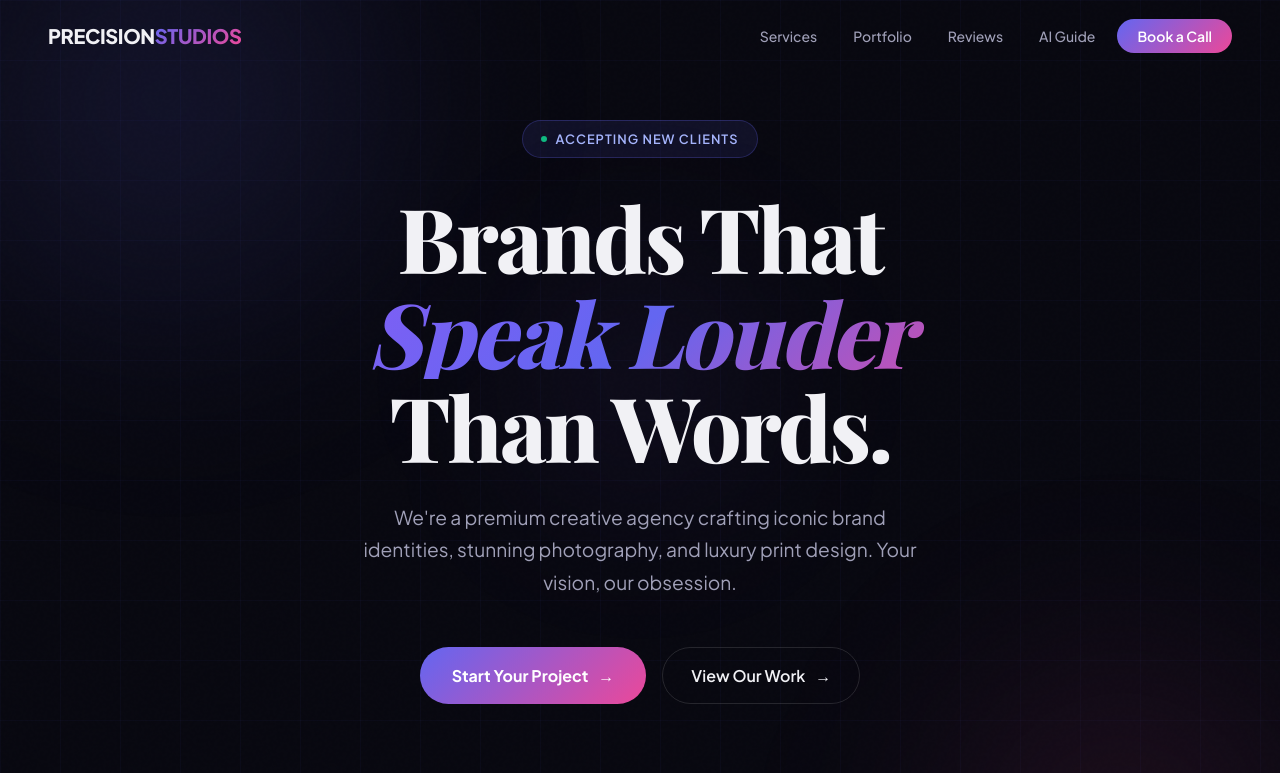
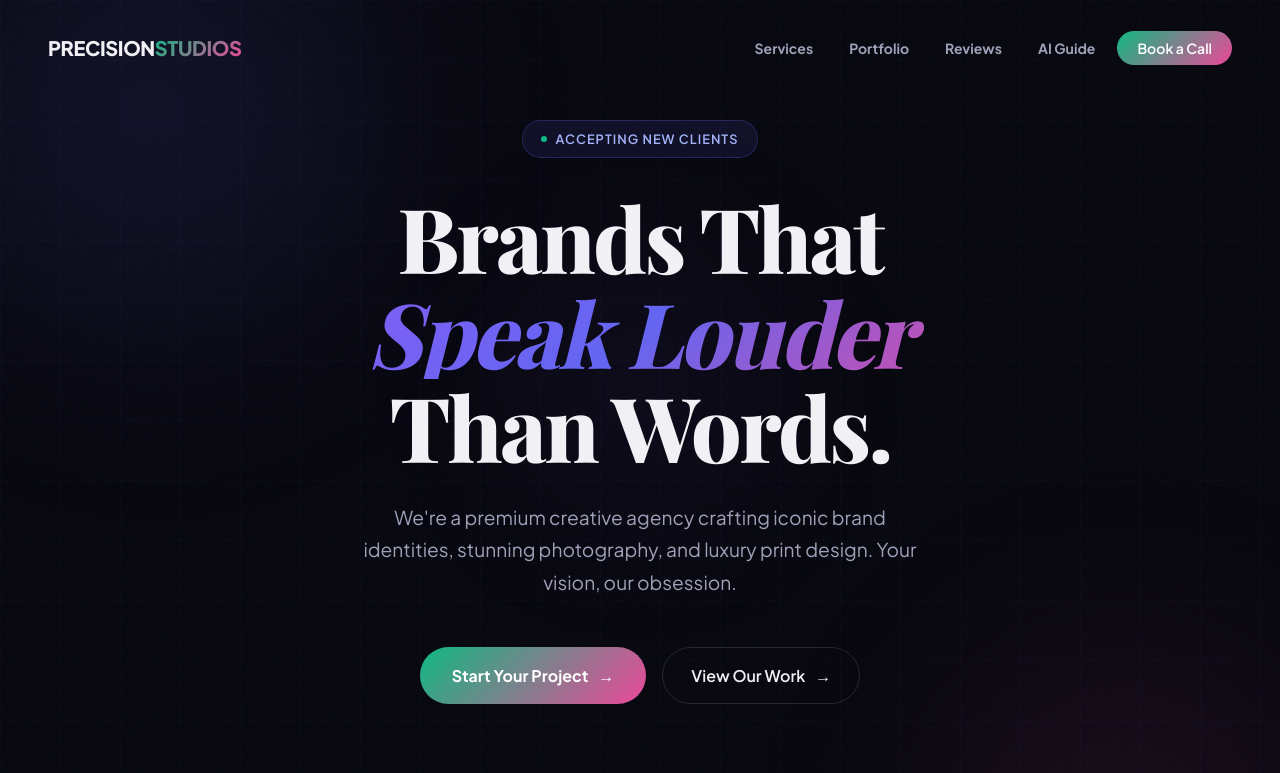
Before and after one commit to abdulwasirhabib92-sketch/Weby-Gury, a plain HTML site: page index.html in a window 1280 px wide. Shown: the top 773 px of the page. Drawn offline with nearby package versions, Linux system fonts and the light colour scheme; a web font is replaced by a local one.

Commit message:
Update index.html

```diff
--- a/index.html
+++ b/index.html
@@ -52,7 +52,7 @@
   --text:      #F1F1F5;
   --text2:     #A0A0B8;
   --text3:     #606078;
-  --glow:      linear-gradient(135deg, #6366F1 0%, #EC4899 100%);
+  --glow:      linear-gradient(135deg, #10B981 0%, #EC4899 100%);
   --glow2:     linear-gradient(135deg, #8B5CF6 0%, #6366F1 50%, #EC4899 100%);
   --card-glow: 0 0 40px rgba(99,102,241,0.08);
   --radius:    16px;
@@ -107,7 +107,7 @@ body::before {
 #navbar {
   position: fixed; top: 0; left: 0; right: 0; z-index: 1000;
   padding: 0 clamp(16px, 4vw, 48px);
-  height: 72px;
+  height: 95px;
   display: flex; align-items: center; justify-content: space-between;
   transition: all 0.4s var(--ease);
 }
@@ -133,7 +133,7 @@ body::before {
 }
 .nav-links a {
   color: var(--text2); text-decoration: none;
-  font-size: 0.875rem; font-weight: 500;
+  font-size: 0.875rem; font-weight: 700;
   padding: 8px 14px; border-radius: 8px;
   transition: all 0.2s;
 }
@@ -208,7 +208,7 @@ body::before {
   height: clamp(400px, 50vw, 700px);
   background: radial-gradient(circle, rgba(99,102,241,0.15) 0%, transparent 70%);
   top: -20%; left: -15%;
-  animation: orbFloat1 12s ease-in-out infinite;
+  animation: orbFloat1 25s ease-in-out infinite;
 }
 .orb-2 {
   width: clamp(300px, 40vw, 600px);
@@ -285,7 +285,7 @@ body::before {
   opacity: 0; transition: opacity 0.3s;
 }
 .btn-primary:hover {
-  transform: translateY(-2px);
+  transform: translateY(-12px);
   box-shadow: 0 16px 48px rgba(99,102,241,0.45);
 }
 .btn-primary:hover::after { opacity: 1; }
@@ -690,7 +690,7 @@ section { position: relative; z-index: 1; }
 }
 .form-input:focus, .form-textarea:focus {
   border-color: rgba(99,102,241,0.4);
-  box-shadow: 0 0 0 3px rgba(99,102,241,0.1);
+  box-shadow: 0 0 0 6px rgba(99,102,241,0.1);
 }
 .form-textarea { min-height: 120px; resize: vertical; line-height: 1.6; }
 .form-select {
@@ -744,7 +744,7 @@ footer {
 .footer-brand-desc { color: var(--text2); font-size: 0.875rem; line-height: 1.7; margin: 12px 0 20px; max-width: 280px; }
 .footer-social { display: flex; gap: 12px; }
 .social-btn {
-  width: 36px; height: 36px; border-radius: 10px;
+  width: 36px; height: 36px; border-radius: 50%;
   background: var(--surface2); border: 1px solid var(--border);
   display: flex; align-items: center; justify-content: center;
   font-size: 0.9rem; text-decoration: none; color: var(--text2);
```
